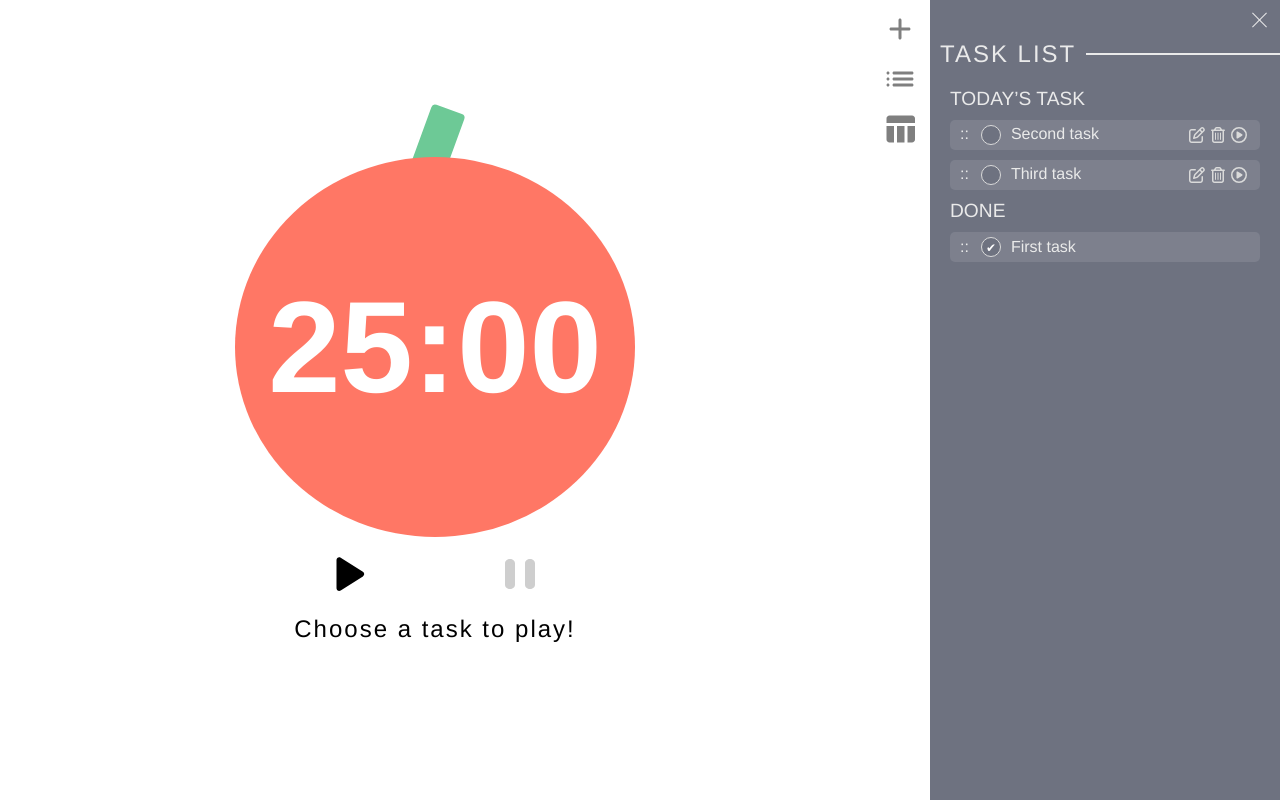
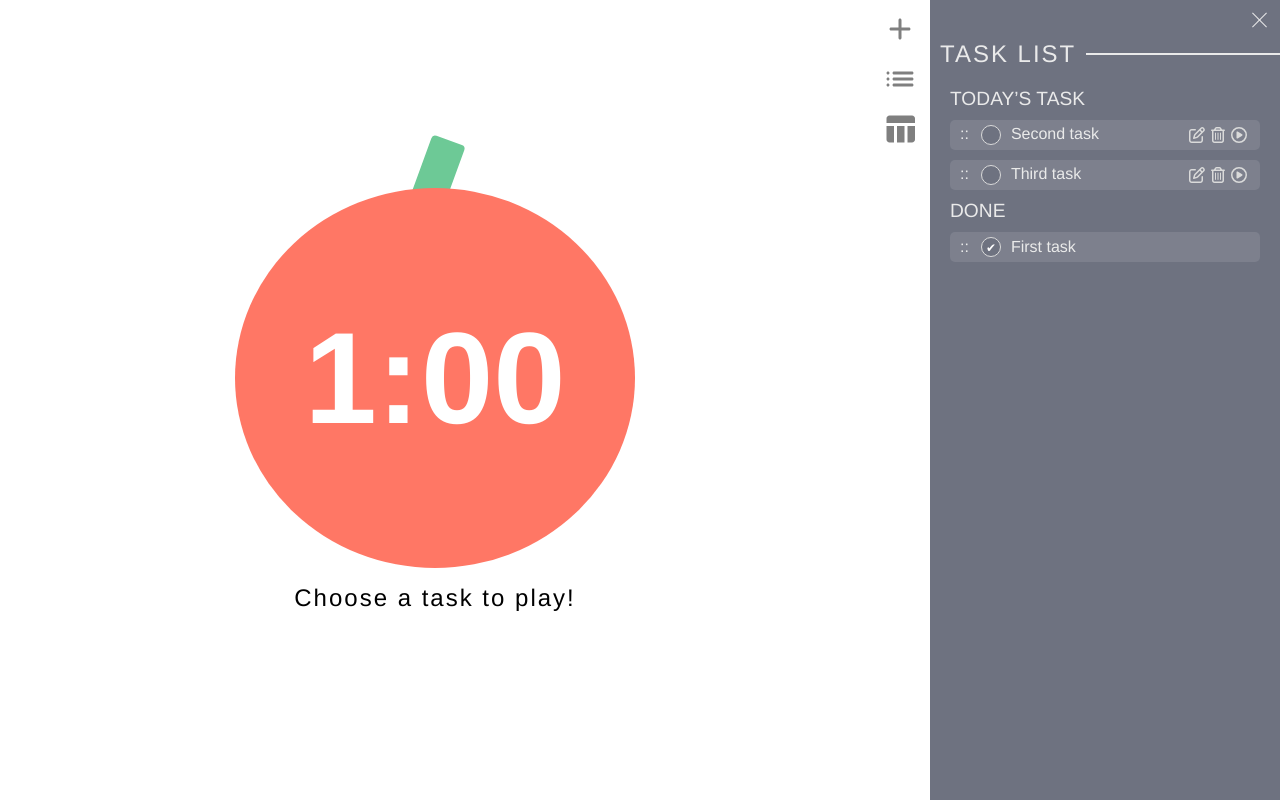
Before and after one commit to haru5386/sideproject-pomodoro, a Vue app: page /#/ in a window 1280 px wide. Built offline with nearby package versions, Linux system fonts and the light colour scheme.

Commit message:
feat: timer

```diff
--- a/src/assets/scss/components/_timer.scss
+++ b/src/assets/scss/components/_timer.scss
@@ -8,10 +8,15 @@
 .tomato-time {
   position: relative;
 }
+.orange {
+  background-color: $primary-orange;
+}
+.green {
+  background-color: $primary-green;
+}
 .tomato {
   width: 400px;
   height: 380px;
-  background-color: $primary-orange;
   border-radius: 50%;
   position: relative;
   display: flex;
@@ -44,13 +49,14 @@
 
 .play-btn {
   margin: 20px 70px;
+  font-size: 30px;
+  cursor: pointer;
+  color: $dark-blue;
+  &:hover{
+  color: $deep-blue;
+  }
 }
-.pause path {
-    fill: $gray-300;
-  }
-.play path {
-    fill: $black;
-  }
+
 
 .task {
   text-align: center;
--- a/src/components/Timer.vue
+++ b/src/components/Timer.vue
@@ -2,43 +2,26 @@
   <div class="timer">
     <div class="tomato-time">
       <div class="time d-flex">
-        <div class="min">25</div>
+        <div class="minText">{{ remainingMin }}</div>
         <p>:</p>
-        <div class="sec">00</div>
+        <div class="secText">{{ remainingSeconds }}</div>
       </div>
-      <div class="tomato">
+      <div class="tomato" :class="[{ orange: orange }, { green: green }]">
         <p></p>
       </div>
     </div>
-
-    <div class="d-flex justify-content-center align-items-center">
-      <div class="play-btn play">
-        <svg
-          xmlns="http://www.w3.org/2000/svg"
-          width="29"
-          height="34"
-          viewBox="0 0 29 34"
-          fill="none"
-        >
-          <path
-            d="M0.5 2.96365V31.2182C0.5 33.3727 2.87273 34.6818 4.7 33.5091L26.9 19.3818C28.5909 18.3182 28.5909 15.8636 26.9 14.7727L4.7 0.672738C2.87273 -0.499989 0.5 0.809102 0.5 2.96365Z"
-          />
-        </svg>
+    <div
+      v-if="playingTask"
+      class="d-flex justify-content-center align-items-center"
+    >
+      <div v-if="!time" class="play-btn play" @click="setTime()">
+        <i class="fa-solid fa-play"></i>
       </div>
-      <div class="play-btn pause">
-        <svg
-          xmlns="http://www.w3.org/2000/svg"
-          width="30"
-          height="30"
-          viewBox="0 0 30 30"
-          fill="none"
-        >
-          <path
-            fill-rule="evenodd"
-            clip-rule="evenodd"
-            d="M10 25.7143C10 28.0714 7.75 30 5 30C2.25 30 0 28.0714 0 25.7143V4.28571C0 1.92857 2.25 0 5 0C7.75 0 10 1.92857 10 4.28571V25.7143ZM20 25.7143V4.28571C20 1.92857 22.25 0 25 0C27.75 0 30 1.92857 30 4.28571V25.7143C30 28.0714 27.75 30 25 30C22.25 30 20 28.0714 20 25.7143Z"
-          />
-        </svg>
+      <div v-if="time" class="play-btn pause" @click="stopTime()">
+        <i class="fa-solid fa-pause"></i>
+      </div>
+      <div class="play-btn reset" @click="resetTime()">
+        <i class="fa-solid fa-clock-rotate-left"></i>
       </div>
     </div>
     <div v-if="playingTaskBar === 'playingTask'" class="task">
@@ -46,10 +29,10 @@
       <p class="task-description">{{ playingTask.description }}</p>
       <button class="finish" @click="taskFinish">Finish!</button>
     </div>
-    <div v-else-if="playingTaskBar === 'chooseTask'" class="task">
+    <div v-else-if="playingTaskBar === 'chooseTask'" class="task mt-4">
       <h3>Choose a task to play!</h3>
     </div>
-    <div v-else-if="playingTaskBar === 'noTask'" class="task">
+    <div v-else-if="playingTaskBar === 'noTask'" class="task mt-4">
       <h3>You don’t have any task now.</h3>
     </div>
   </div>
@@ -59,15 +42,24 @@
 export default {
   props: {
     playingTask: {
-      type: [String,Object],
+      type: [String, Object],
     },
     list: {
       type: Array,
     },
   },
+  data() {
+    return {
+      mode: "pomodoro",
+      remainingMin: 1,
+      remainingSec: 0,
+      time: null,
+      tempRemainingTime: null,
+    };
+  },
   computed: {
     playingTaskBar: function () {
-      let unfinished = this.list.filter(todo=> !todo.completed)
+      let unfinished = this.list.filter((todo) => !todo.completed);
       if (this.playingTask) {
         return "playingTask";
       } else if (!this.playingTask && unfinished.length === 0) {
@@ -76,11 +68,91 @@ export default {
         return "chooseTask";
       }
     },
+    duration: function () {
+      if (this.mode === "pomodoro") {
+        return 1;
+      } else if (this.mode === "break") {
+        return 1;
+      } else return 0;
+    },
+    remainingSeconds: function () {
+      if (this.remainingSec === 60) {
+        return "00";
+      } else if (this.remainingSec < 10) {
+        return "0" + this.remainingSec;
+      } else return this.remainingSec;
+    },
+    orange: function () {
+      if (this.mode === "pomodoro") {
+        return true;
+      } else return false;
+    },
+    green: function () {
+      if (this.mode === "break") {
+        return true;
+      } else return false;
+    },
   },
+  watch: {},
   methods: {
-    taskFinish(){
-      this.$emit('task-finish')
-    }
-  }
+    taskFinish() {
+      this.$emit("task-finish");
+      this.resetTime();
+    },
+    timer() {
+      let startTime = new Date().getTime();
+      this.time = setInterval(
+        function () {
+          let passTime = Math.floor((new Date().getTime() - startTime) / 1000);
+          if (this.tempRemainingTime) {
+            this.remainingMin =
+              this.tempRemainingTime.min - Math.floor(passTime / 60);
+            this.remainingSec = this.tempRemainingTime.sec - (passTime % 60);
+          } else {
+            this.remainingMin = this.duration - Math.ceil(passTime / 60);
+            this.remainingSec = 60 - (passTime % 60);
+          }
+          if (this.remainingSec === 1 && this.remainingMin === 0) {
+            this.onEnd();
+          }
+        }.bind(this),
+        200
+      );
+    },
+    setTime() {
+      this.timer();
+    },
+    stopTime() {
+      if (this.time) {
+        clearInterval(this.time);
+        this.time = null;
+        this.tempRemainingTime = {
+          min: this.remainingMin,
+          sec: this.remainingSec,
+        };
+      }
+    },
+    resetTime() {
+      this.stopTime();
+      this.mode = "pomodoro";
+      this.remainingMin = this.duration;
+      this.remainingSec = 0;
+      this.tempRemainingTime = null;
+    },
+    onEnd() {
+      clearInterval(this.time);
+      this.time = null;
+      switch (this.mode) {
+        case "pomodoro":
+          this.mode = "break";
+          break;
+        case "break":
+          this.mode = "pomodoro";
+          break;
+      }
+      this.remainingMin = this.duration;
+      this.remainingSec = 0;
+    },
+  },
 };
 </script>
```
